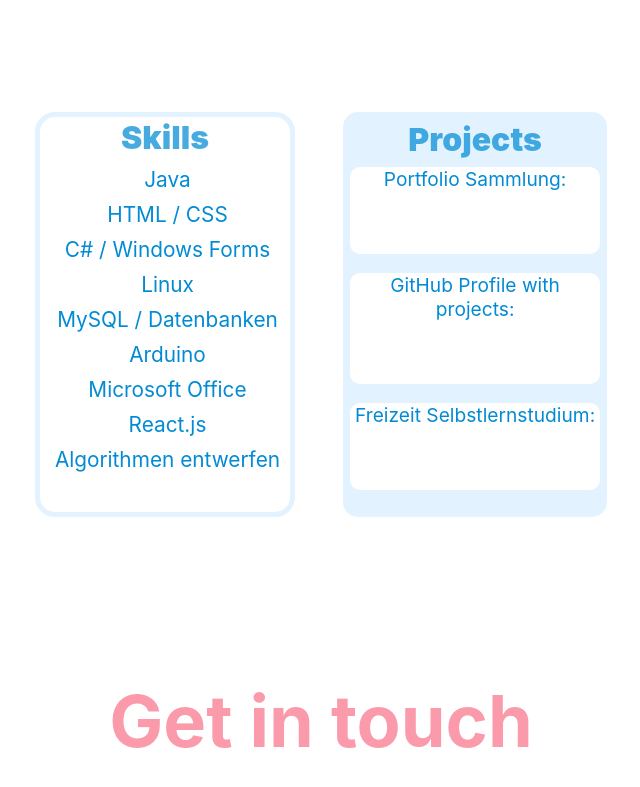
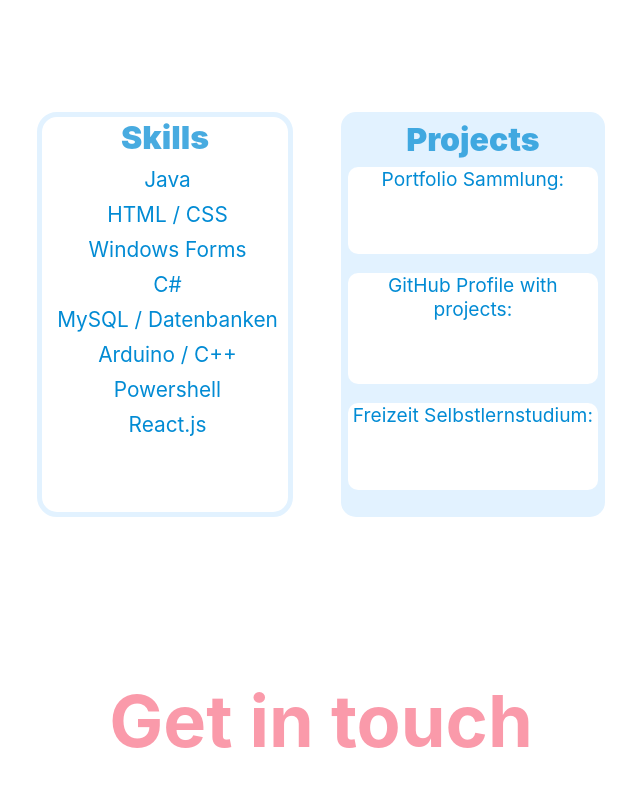
Before and after one commit to marianives/marianivesgallo.ch, a React app: page / in a window 1280 px wide. Shown: the part 2695-3482 px from the top of the page, without its empty margins (319-959 px from the left). Built offline with nearby package versions, Linux system fonts and the light colour scheme; some icons are missing.

Commit message:
links in skills update

```diff
--- a/src/components/Skills.js
+++ b/src/components/Skills.js
@@ -12,29 +12,26 @@ const Skills = () => {
             <a href='https://portfolio.bbbaden.ch/view/view.php?t=uiaHDgd4oy08cjf7VYEw' className='portfoliolink' target="_blank" rel="noreferrer">
               <p className='sprachen'>Java</p>
             </a>
-            <a href='https://portfolio.bbbaden.ch/view/view.php?t=uiaHDgd4oy08cjf7VYEw' className='portfoliolink' target="_blank" rel="noreferrer">
+            <a href='https://portfolio.bbbaden.ch/user/m-gallo-inf20/bbbaden-rundgang-1' className='portfoliolink' target="_blank" rel="noreferrer">
               <p className='sprachen'>HTML / CSS</p>
             </a>
-            <a href='https://portfolio.bbbaden.ch/view/view.php?t=uiaHDgd4oy08cjf7VYEw' className='portfoliolink' target="_blank" rel="noreferrer">
-              <p className='sprachen'>C# / Windows Forms</p>
+            <a href='https://portfolio.bbbaden.ch/user/m-gallo-inf20/modul-404-auftrag-ka-404-9923-io' className='portfoliolink' target="_blank" rel="noreferrer">
+              <p className='sprachen'>Windows Forms</p>
             </a>
-            <a href='https://portfolio.bbbaden.ch/view/view.php?t=uiaHDgd4oy08cjf7VYEw' className='portfoliolink' target="_blank" rel="noreferrer">
-              <p className='sprachen'>Linux</p>
+            <a href='https://portfolio.bbbaden.ch/user/m-gallo-inf20/virtuelle-text-welt' className='portfoliolink' target="_blank" rel="noreferrer">
+              <p className='sprachen'>C#</p>
             </a>
-            <a href='https://portfolio.bbbaden.ch/view/view.php?t=uiaHDgd4oy08cjf7VYEw' className='portfoliolink' target="_blank" rel="noreferrer">
+            <a href='https://portfolio.bbbaden.ch/user/m-gallo-inf20/modul-105-ddl' className='portfoliolink' target="_blank" rel="noreferrer">
               <p className='sprachen'>MySQL / Datenbanken</p>
             </a>
-            <a href='https://portfolio.bbbaden.ch/view/view.php?t=uiaHDgd4oy08cjf7VYEw' className='portfoliolink' target="_blank" rel="noreferrer">
-              <p className='sprachen'>Arduino</p>
+            <a href='https://portfolio.bbbaden.ch/user/m-gallo-inf20/arduino-projekt-modul-242' className='portfoliolink' target="_blank" rel="noreferrer">
+              <p className='sprachen'>Arduino / C++</p>
             </a>
-            <a href='https://portfolio.bbbaden.ch/view/view.php?t=uiaHDgd4oy08cjf7VYEw' className='portfoliolink' target="_blank" rel="noreferrer">
-              <p className='sprachen'>Microsoft Office</p>
+            <a href='https://portfolio.bbbaden.ch/user/m-gallo-inf20/modul-122-swiss-lotto' className='portfoliolink' target="_blank" rel="noreferrer">
+              <p className='sprachen'>Powershell</p>
             </a>
-            <a href='https://portfolio.bbbaden.ch/view/view.php?t=uiaHDgd4oy08cjf7VYEw' className='portfoliolink' target="_blank" rel="noreferrer">
+            <a href='https://portfolio.bbbaden.ch/user/m-gallo-inf20/1306-react-portfolio-website' className='portfoliolink' target="_blank" rel="noreferrer">
               <p className='sprachen'>React.js</p>
-            </a>
-            <a href='https://portfolio.bbbaden.ch/view/view.php?t=uiaHDgd4oy08cjf7VYEw' className='portfoliolink' target="_blank" rel="noreferrer">
-              <p className='sprachen'>Algorithmen entwerfen</p>
             </a>
         </div>
         <div className='boxprojects'>
```
